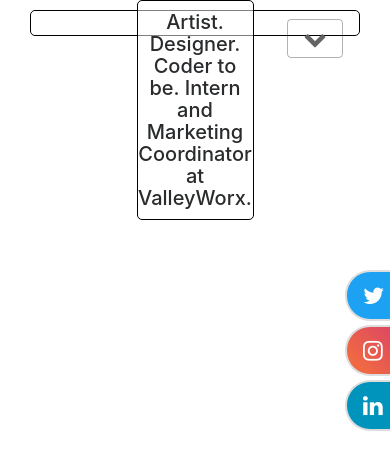
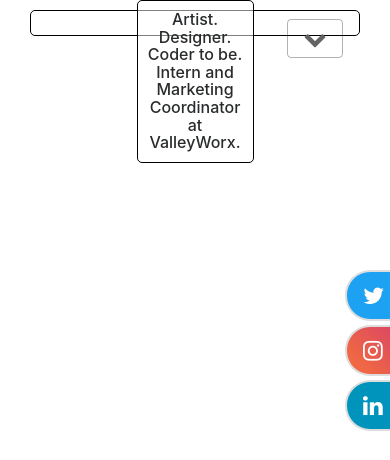
Before and after one commit to thetaPC/rachel_le, a PHP site: page / in a window 390 px wide. Shown: the top 460 px of the page. Run offline with PHP 8.4, Linux system fonts and the light colour scheme; data that the repository does not hold is empty; a stand-in replaces the project's code that opens the database connection; some libraries are stand-ins or nearby versions.

Commit message:
adjusted the intro index size to fit the bio

```diff
--- a/css/carousel.css
+++ b/css/carousel.css
@@ -22,6 +22,8 @@
     bottom: auto;
     padding-bottom: 10px;
     padding-top: 10px;
+    padding-right: 5px;
+    padding-left: 5px;
     top: 44%;
     margin-left: 20%;
     margin-right: 20%;
@@ -32,8 +34,14 @@
     color: #292b2c;
 }
 
-@media screen and (max-width: 683px) {
+@media screen and (max-width: 964px) and (min-width: 424px) {
     .intro-text {
-        font-size: 20px;
+        font-size: 18px;
     }
 }
+
+@media screen and (max-width: 423px) {
+    .intro-text {
+        font-size: 16px;
+    }
+}
```
